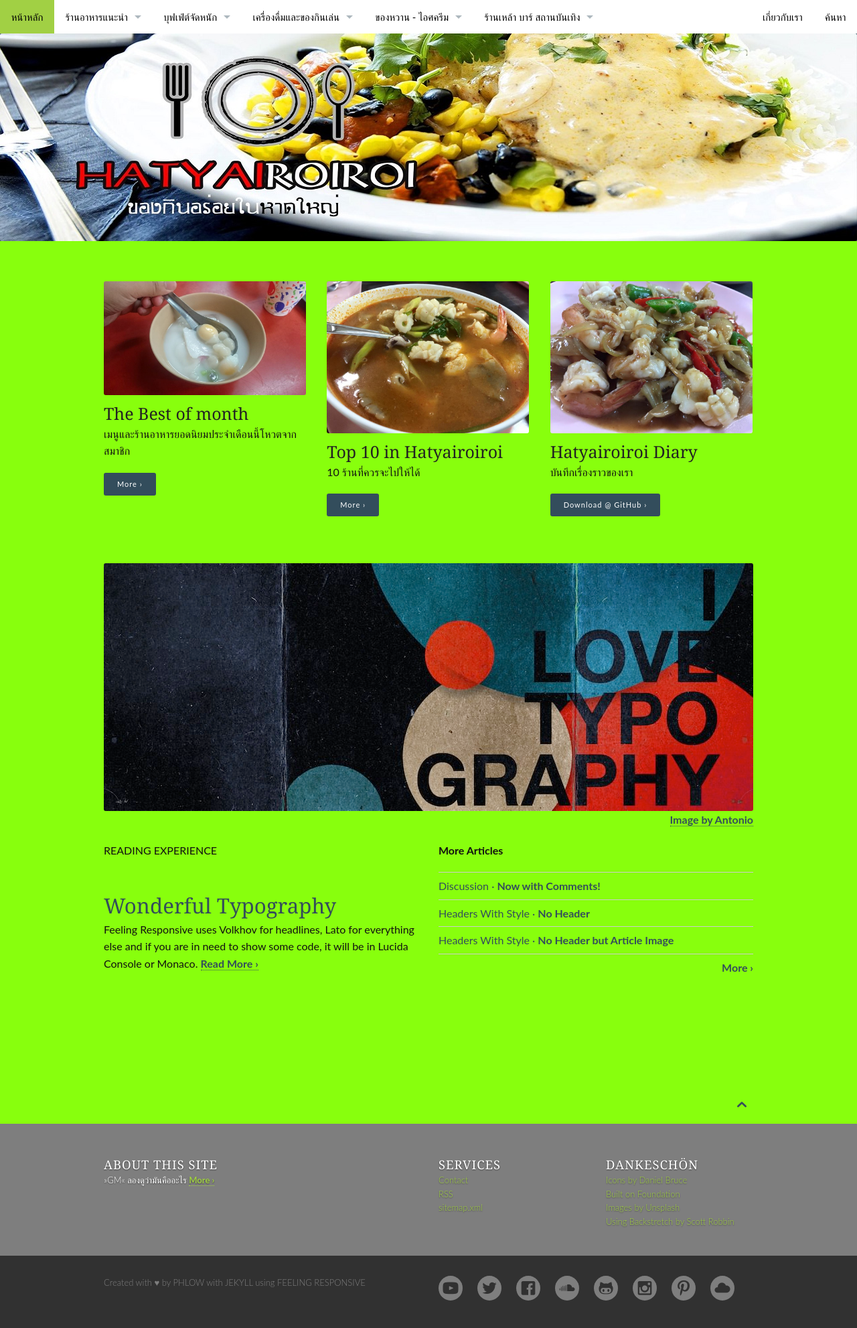
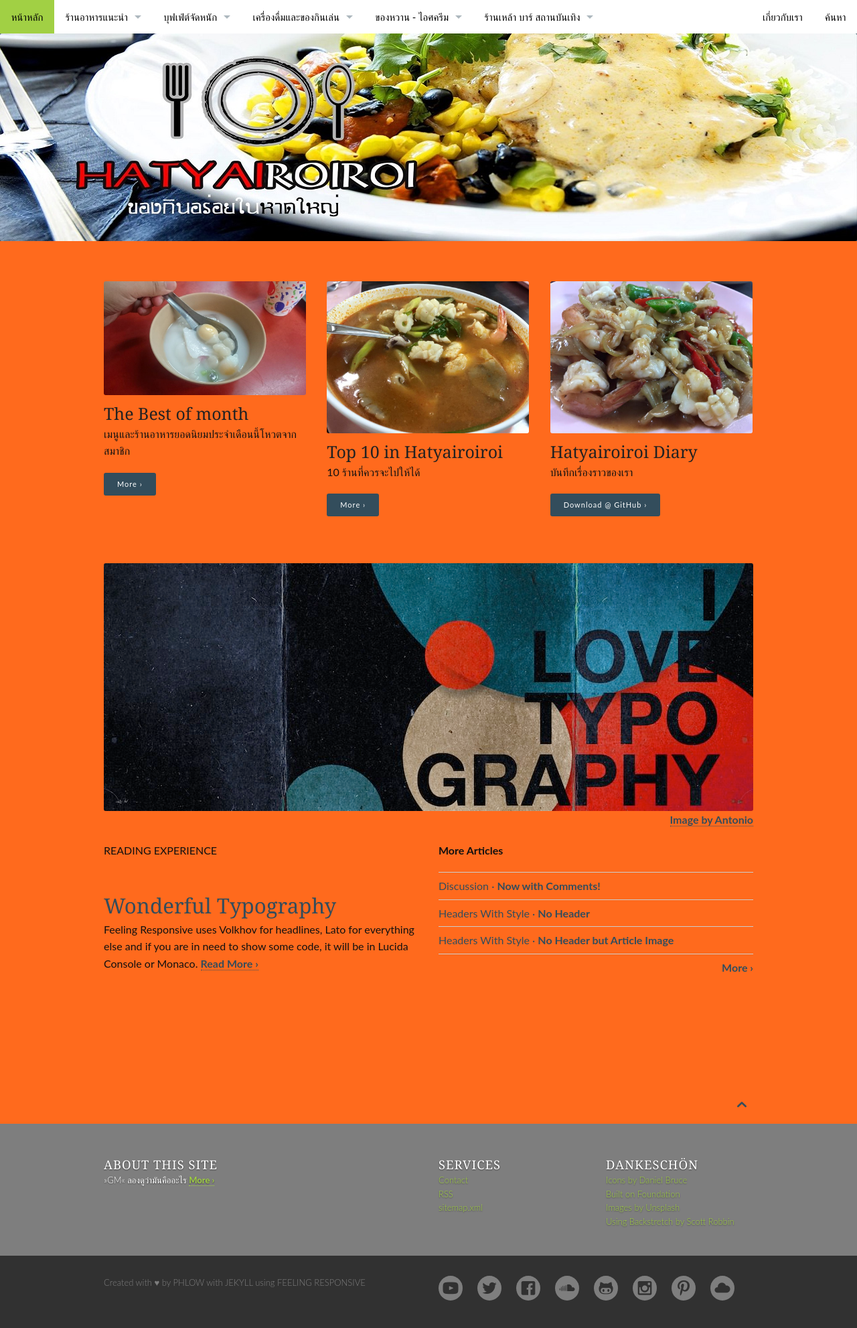
Before and after one commit to hatyairoiroi/hatyairoiroi.github.io, a Jekyll site: the page built from index.md, in a window 1280 px wide. Shown: the whole page at 67% size. Built offline with Jekyll 4.4.1, drawn with Linux system fonts in a browser that asks for light colours.

Commit message:
Update _02_settings_colors.scss

```diff
--- a/_sass/_02_settings_colors.scss
+++ b/_sass/_02_settings_colors.scss
@@ -17,7 +17,7 @@
 
 $text-color:       	#111;
 $body-font-color: 	$text-color;
-$body-bg: 			#88FF0D;
+$body-bg: 			#FF6A1D;
 
 
 
```
